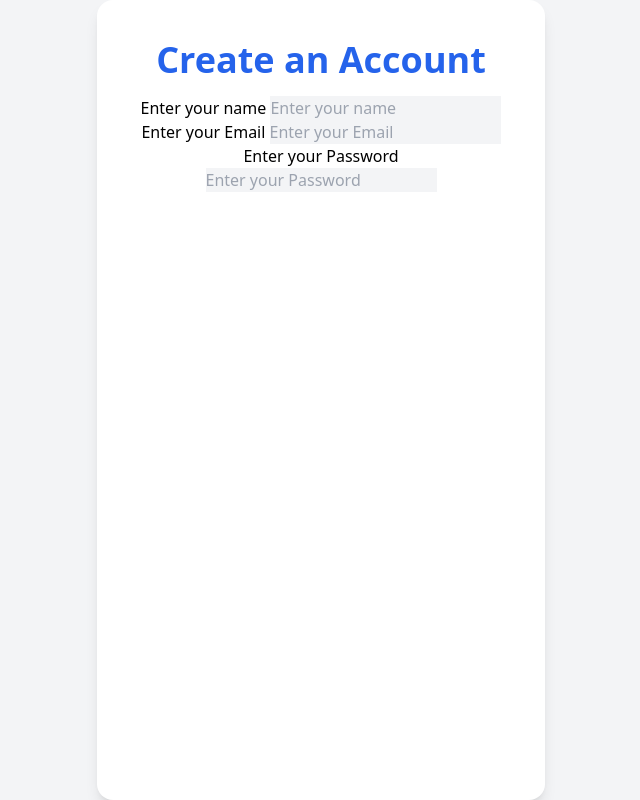
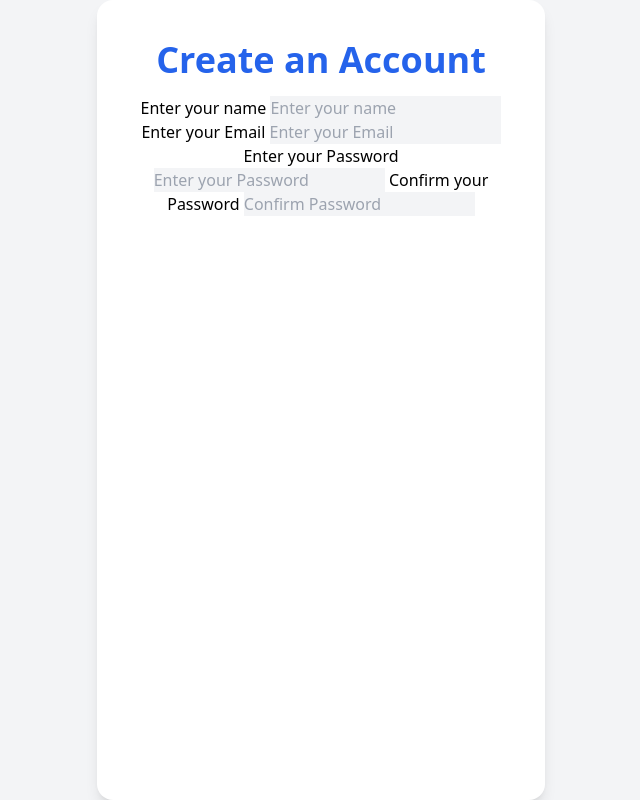
Before and after one commit to MSHAHID1122/Django, a Django app: page / in a window 1280 px wide. Shown: the whole page, without its empty margins (319-959 px from the left). Run offline with Django 4.2, Linux system fonts and the light colour scheme; some libraries are stand-ins or nearby versions.

Commit message:
upadated user form

```diff
--- a/FinanceApp/finance/templates/finance/register.html
+++ b/FinanceApp/finance/templates/finance/register.html
@@ -29,16 +29,24 @@
             class="bg-gray-100"
             type="text"
             name="user_email"
-            id="id_user_mail"
+            id="id_email"
             placeholder="Enter your Email"
           />
-          <label for="id_username">Enter your Password</label>
+          <label for="id_user_password">Enter your Password</label>
           <input
             class="bg-gray-100"
             type="text"
             name="user_password"
             id="id_user_password"
             placeholder="Enter your Password"
+          />
+          <label for="id_confirm_password">Confirm your Password</label>
+          <input
+            class="bg-gray-100"
+            type="text"
+            name="confirm_password"
+            id="id_confirm_password"
+            placeholder="Confirm Password"
           />
         </div>
         {% if form.user_name.errors %}
```
